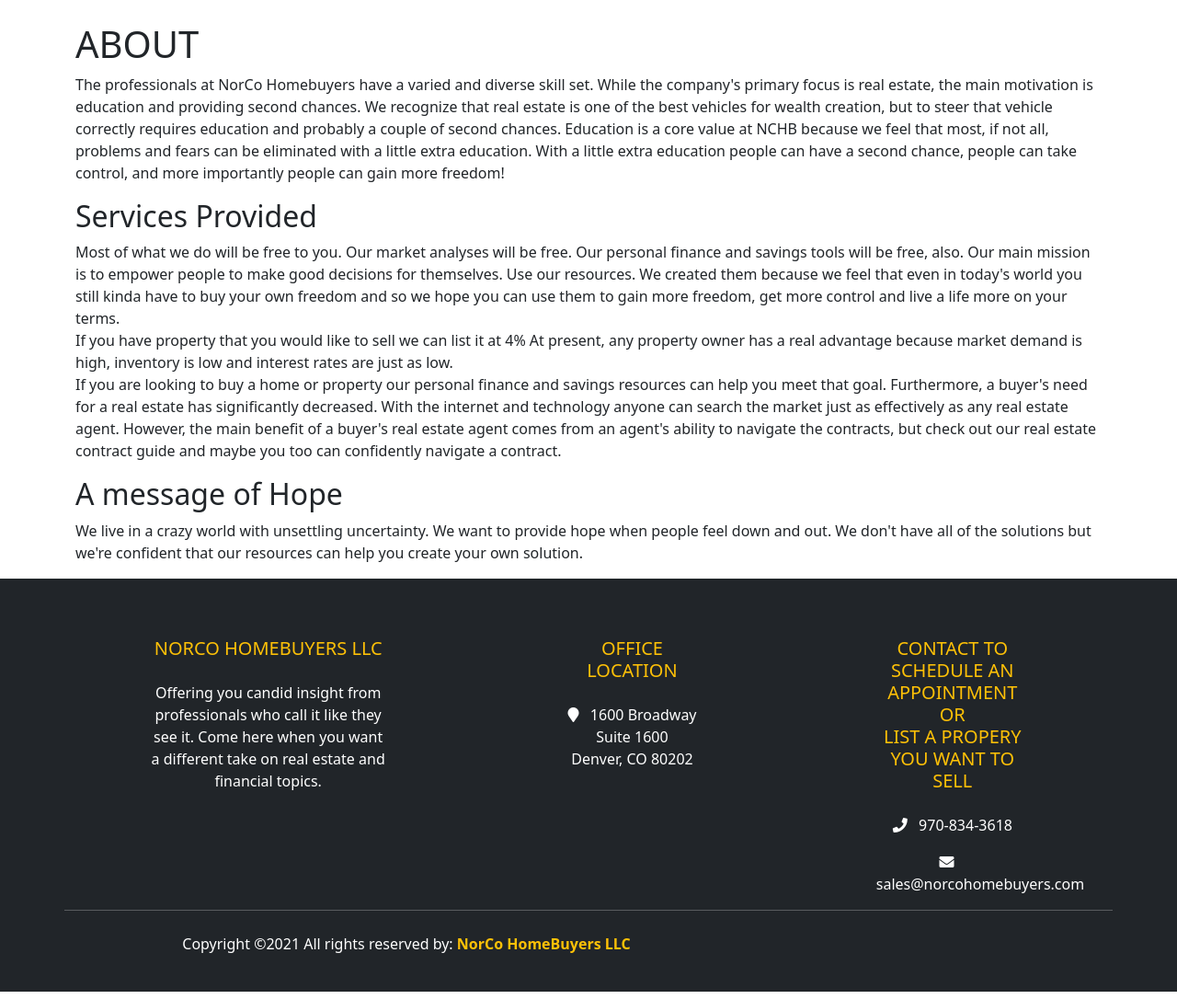
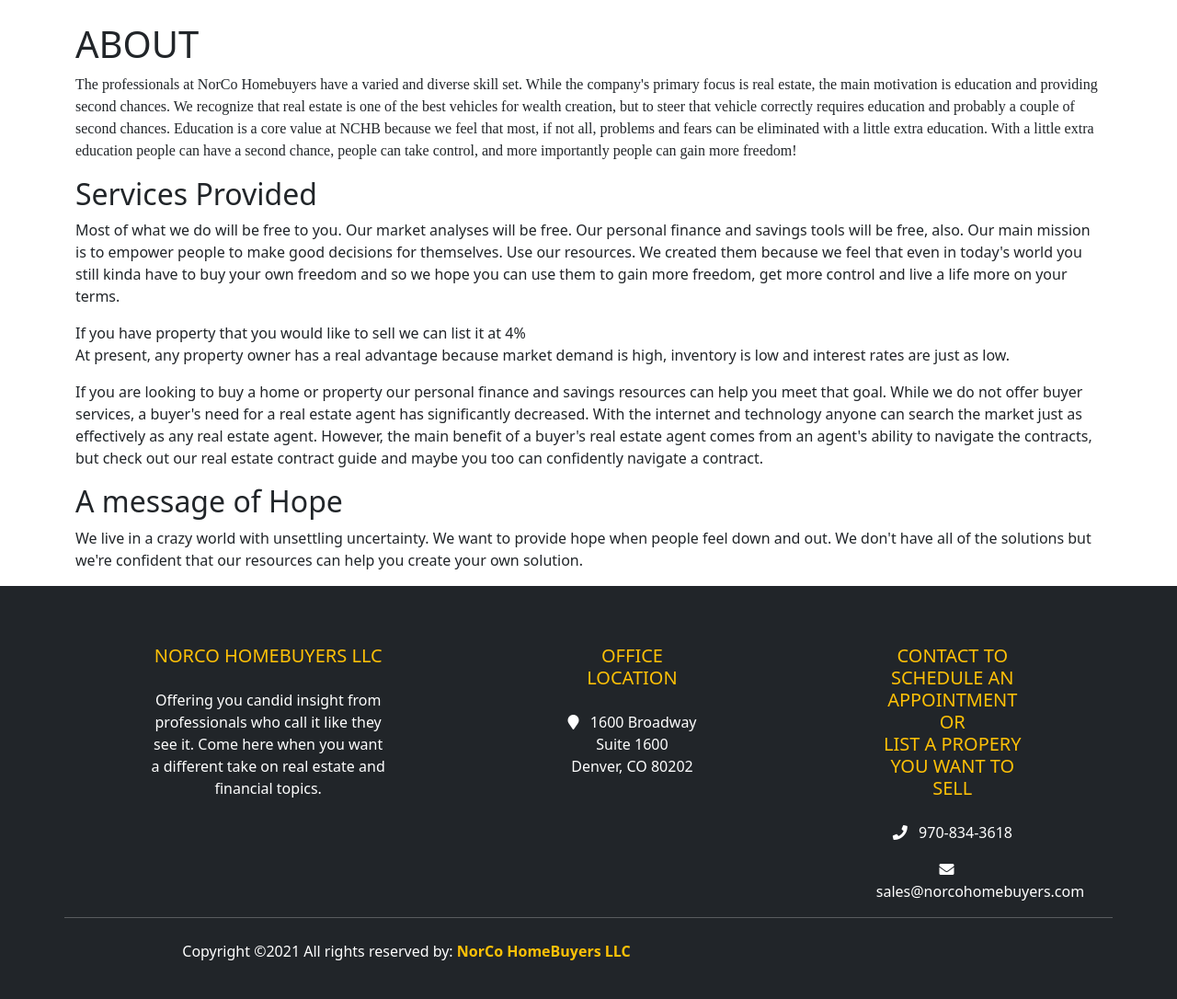
Before and after one commit to ssbyrne89/DIYInvestmentPrimer, a Flask app: page /about in a window 1280 px wide. Shown: the part 56-1142 px from the top of the page at 92% size. Run offline with Flask 2, Linux system fonts and the light colour scheme.

Commit message:
page templates and route functions

```diff
--- a/web_app/routes/home_routes.py
+++ b/web_app/routes/home_routes.py
@@ -32,7 +32,7 @@
     """when tested, this download works with the google chrome
     browser but not with the Brave browser
     """
-    path="templates\static\Sellers_guide_coloring_book.pdf"
+    path=".\static\Sellers_guide_coloring_book.pdf"
     return send_file(path, as_attachment=True,
     attachment_filename="free_real_estate_coloring_book")
 
--- a/web_app/templates/about.html
+++ b/web_app/templates/about.html
@@ -3,7 +3,7 @@
     {% block content %}
     <div>
     <h1>ABOUT</h1>
-        <p>The professionals at NorCo Homebuyers have a varied and diverse skill set.
+        <p style="font-family: segoe print;">The professionals at NorCo Homebuyers have a varied and diverse skill set.
             While the company's primary focus is real estate, the main motivation is education and providing second chances.
             We recognize that real estate is one of the best vehicles for wealth creation, but to steer that vehicle
             correctly requires education and probably a couple of second chances. Education is a core value at NCHB
@@ -19,16 +19,20 @@
             will be free, also. Our main mission is to empower people to make good decisions for themselves. Use our resources.
             We created them because we feel that even in today's world you still kinda have to buy your own freedom
             and so we hope you can use them to gain more freedom, get more control and live a life more on your terms.
-            <br/>
-            If you have property that you would like to sell we can list it at 4%
+
+        <p>
+            If you have property that you would like to sell we can list it at 4% <br/>
             At present, any property owner has a real advantage because market demand is high, inventory is low and interest
             rates are just as low.
-            <br/>
-            If you are looking to buy a home or property our personal finance and savings resources can help you meet that goal.
-            Furthermore, a buyer's need for a real estate has significantly decreased. With the internet and technology anyone
-            can search the market just as effectively as any real estate agent. However, the main benefit of a buyer's real estate
-            agent comes from an agent's ability to navigate the contracts, but check out our real estate contract guide and maybe
-            you too can confidently navigate a contract.
+        </p>
+
+            If you are looking to buy a home or property our personal finance and savings
+            resources can help you meet that goal.
+            While we do not offer buyer services, a buyer's need for a real estate agent has
+            significantly decreased. With the internet and technology anyone
+            can search the market just as effectively as any real estate agent. However, the main benefit of a buyer's
+            real estate agent comes from an agent's ability to navigate the contracts, but check out our
+            real estate contract guide and maybe you too can confidently navigate a contract.
         </p></div>
         <div>
         <h2>A message of Hope</h2>
--- a/web_app/templates/base.html
+++ b/web_app/templates/base.html
@@ -5,8 +5,6 @@
     <meta charset="utf-8">
     <meta name="viewport" content="width=device-width, initial-scale=1">
 
-    <!-- Bootstrap CSS -->
-    <link href="https://cdn.jsdelivr.net/npm/bootstrap@5.0.0-beta3/dist/css/bootstrap.min.css" rel="stylesheet" integrity="sha384-eOJMYsd53ii+scO/bJGFsiCZc+5NDVN2yr8+0RDqr0Ql0h+rP48ckxlpbzKgwra6" crossorigin="anonymous">
 
     <title>NCHB</title>
   </head>
--- a/web_app/templates/wtmm.html
+++ b/web_app/templates/wtmm.html
@@ -81,7 +81,7 @@
             above there are several interest paying accounts. The three that we use are:
             <ul>
                 <li><a href="https://celsiusnetwork.app.link/12176645aa">Celsius</a></li>
-                <p>This account, or wallet as they refer to them, pays interest weekly so your accounts will compound weekly.
+                <p style="background-color: forestgreen;">This account, or wallet as they refer to them, pays interest weekly so your accounts will compound weekly.
                     Of the three wallets listed here, this one offers the most variety in terms of the number of different
                     cryptocurrencies you can hold with them. In addition, while they pay different interest rates for different
                     cryptocurrencies, they offer the highest interest rates compared to the other wallets. For example, they
```
